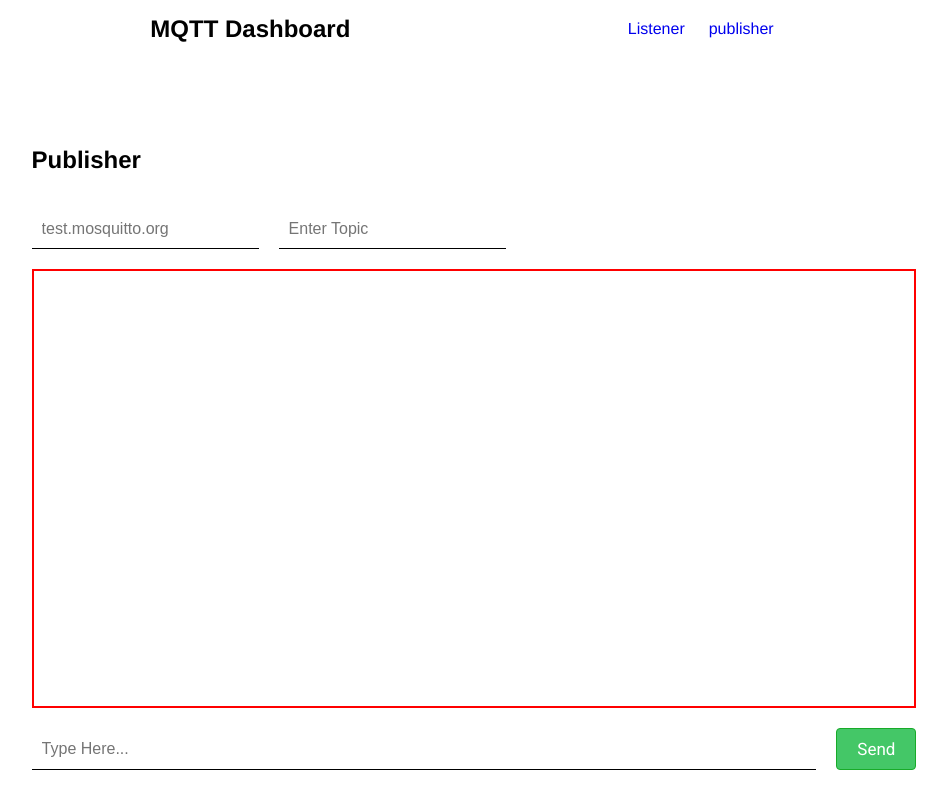
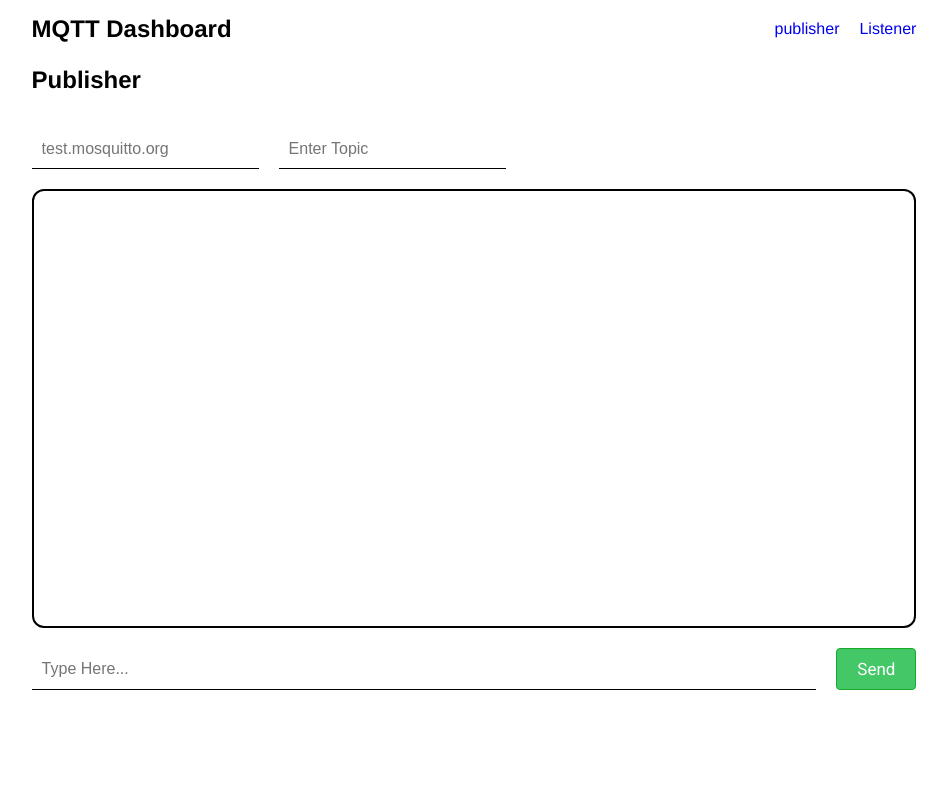
Before and after one commit to venkatasrikanthkarri/mqtt-dashboard, a React (Create React App) app: page / in a window 1280 px wide. Shown: the top 808 px of the page, without its empty margins (166-1113 px from the left). Built offline with nearby package versions, Linux system fonts and the light colour scheme; a web font is replaced by a local one.

Commit message:
updated Publisher stylings

```diff
--- a/src/components/Header/index.module.css
+++ b/src/components/Header/index.module.css
@@ -1,6 +1,6 @@
 .headerContainer {
   display: flex;
-  justify-content: space-around;
+  justify-content: space-between;
   align-items: center;
 }
 
@@ -9,9 +9,10 @@
 }
 
 .navContainer {
+  list-style-type: none;
+  flex: 1;
   display: flex;
-  justify-content: space-around;
-  list-style-type: none;
+  flex-direction: row-reverse;
 }
 
 @media screen and (max-width: 768px) {
@@ -21,7 +22,7 @@
 }
 
 .navItem {
-  margin-right: 24px;
   text-decoration: none;
   font-size: 16px;
+  margin-left: 20px;
 }
--- a/src/components/Publisher/index.css
+++ b/src/components/Publisher/index.css
@@ -2,7 +2,6 @@
   height: 100vh;
   display: flex;
   justify-content: space-around;
-  align-items: center;
 }
 
 .broker-container {
@@ -13,7 +12,10 @@
 .message-list {
   list-style-type: none;
   flex: 1;
-  border: 2px solid red;
+  border: 2px solid black;
+  border-radius: 12px;
+  padding: 24px;
+  box-shadow: black;
 }
 
 .inset {
@@ -38,7 +40,15 @@ input {
 
 .message-list {
   flex: 1;
+  max-height: 1300px;
   margin-top: 20px;
+  overflow-y: overlay;
+}
+
+.message-box {
+  border: 2px solid green;
+  border-radius: 12px;
+  padding: 10px;
 }
 
 form {
--- a/src/components/Publisher/index.js
+++ b/src/components/Publisher/index.js
@@ -8,37 +8,29 @@ const options = {
   protocol: 'mqtts',
   clientId: '99224559',
 }
+// mqtt://test.mosquitto.org:8081,
 class Publisher extends Component {
   state = {
-    // brokerUrl: 'mqtt://test.mosquitto.org:8081',
     brokerUrl: '',
-    // listener: '',
     message: '',
     sentMessagesList: [],
   }
 
-  // onConnect = async event => {
-  //   event.preventDefault()
-  //   const {brokerUrl} = this.state
-  //   const response = await mqtt.connect(brokerUrl, options)
-  //   this.setState({client: response})
-  // }
-
   onPublish = async event => {
     event.preventDefault()
-    const {brokerUrl} = this.state
-    const client = await mqtt.connect(brokerUrl, options)
-    const {message, sentMessagesList} = this.state
-    console.log(message)
+    const {message, sentMessagesList, brokerUrl} = this.state
     const updatedSentMessageList = sentMessagesList
     updatedSentMessageList.push({message, id: updatedSentMessageList.length})
     this.setState({
       sentMessagesList: updatedSentMessageList,
     })
+
+    const client = await mqtt.connect(brokerUrl, options)
     client.on('connect', () => {
       client.publish(connectionSettings.topic, message)
       this.setState({message: ''})
     })
+
     client.end()
   }
 
@@ -68,7 +60,9 @@ class Publisher extends Component {
           </div>
           <div className="message-list">
             {sentMessagesList.map(eachMsg => (
-              <p key={eachMsg.id}>{eachMsg.message}</p>
+              <p className="message-box" key={eachMsg.id}>
+                {eachMsg.message}
+              </p>
             ))}
           </div>
           <div className="inset">
```
